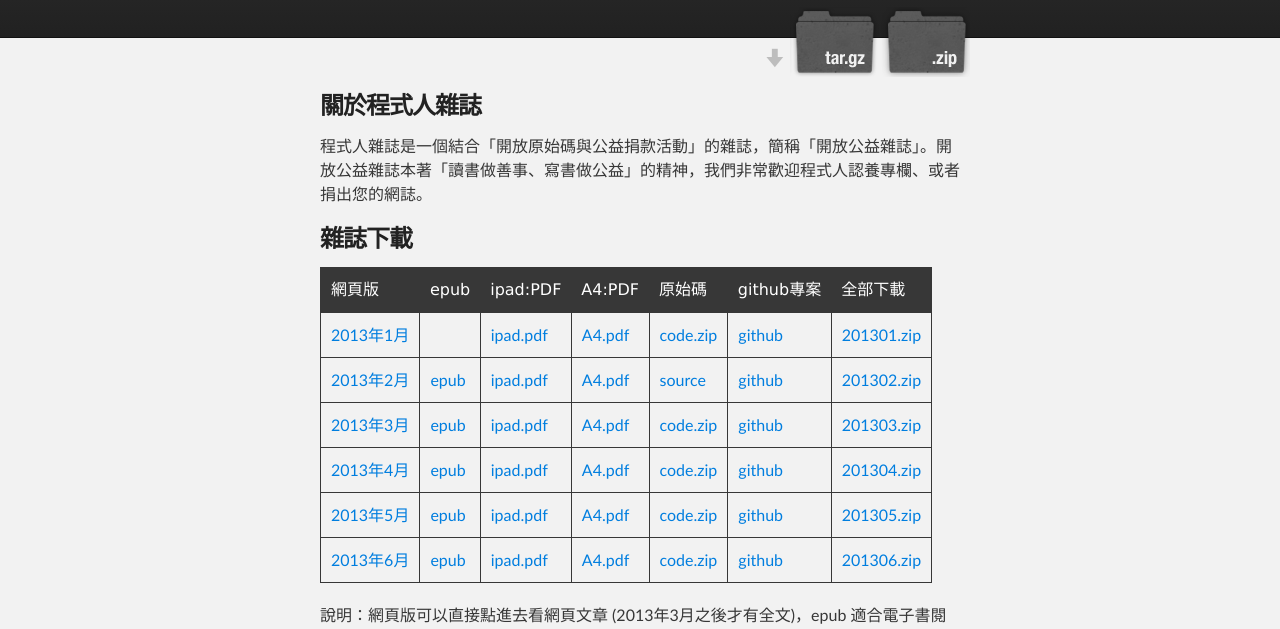
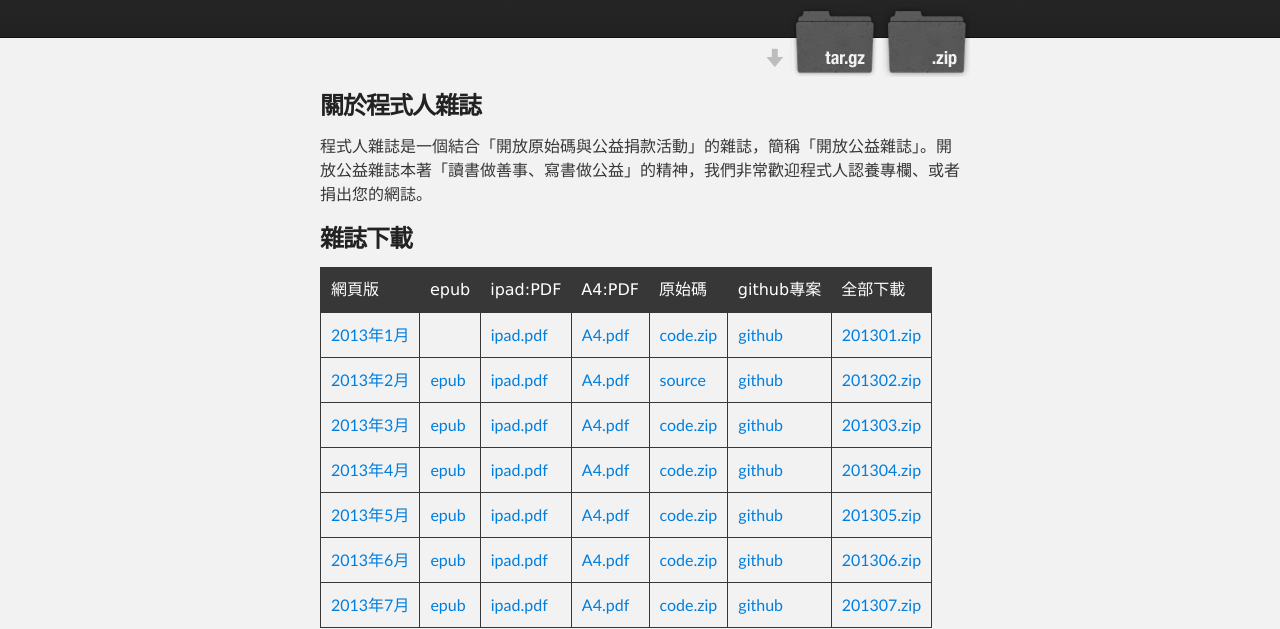
Before and after one commit to programmermagazine/home, a plain HTML site: page index.html in a window 1280 px wide. Shown: the part 172-801 px from the top of the page. Drawn offline with Linux system fonts and the light colour scheme.

Commit message:
Create gh-pages branch via GitHub

```diff
--- a/index.html
+++ b/index.html
@@ -103,6 +103,15 @@
 <td align="left"><a href="https://github.com/programmermagazine/201306/">github</a></td>
 <td align="left"><a href="https://github.com/programmermagazine/201306/zipball/master">201306.zip</a></td>
 </tr>
+<tr>
+<td align="left"><a href="https://programmermagazine.github.io/201307/htm/home.html">2013年7月</a></td>
+<td align="left"><a href="https://programmermagazine.github.io/201307/book/A4.epub">epub</a></td>
+<td align="left"><a href="https://programmermagazine.github.io/201307/book/ipad.pdf">ipad.pdf</a></td>
+<td align="left"><a href="https://programmermagazine.github.io/201307/book/A4.pdf">A4.pdf</a></td>
+<td align="left"><a href="https://programmermagazine.github.io/201307/code.zip">code.zip</a></td>
+<td align="left"><a href="https://github.com/programmermagazine/201307/">github</a></td>
+<td align="left"><a href="https://github.com/programmermagazine/201307/archive/gh-pages.zip">201307.zip</a></td>
+</tr>
 </table><p>說明：網頁版可以直接點進去看網頁文章 (2013年3月之後才有全文)，epub 適合電子書閱讀裝置，而 ipad.pdf 適合 ipad 或在電腦螢幕上逐頁翻看，A4.pdf 適合列印出來閱讀，code.zip 是該期範例程式的原始碼，而 github 則可線上觀看原始碼或用 git 下載，而全部下載則是將我們整個編輯的所有 markdown 檔案、圖片、epub、pdf 等全部一次下載回去。</p>
 
 <h3>
--- a/stylesheets/stylesheet.css
+++ b/stylesheets/stylesheet.css
@@ -45,10 +45,6 @@ blockquote, q {
 table {
   border-collapse: collapse;
   border-spacing: 0;
-}
-
-a:focus {
-  outline: none;
 }
 
 /*******************************************************************************
```
Also changed, not shown: params.json (+1 -1 lines).
